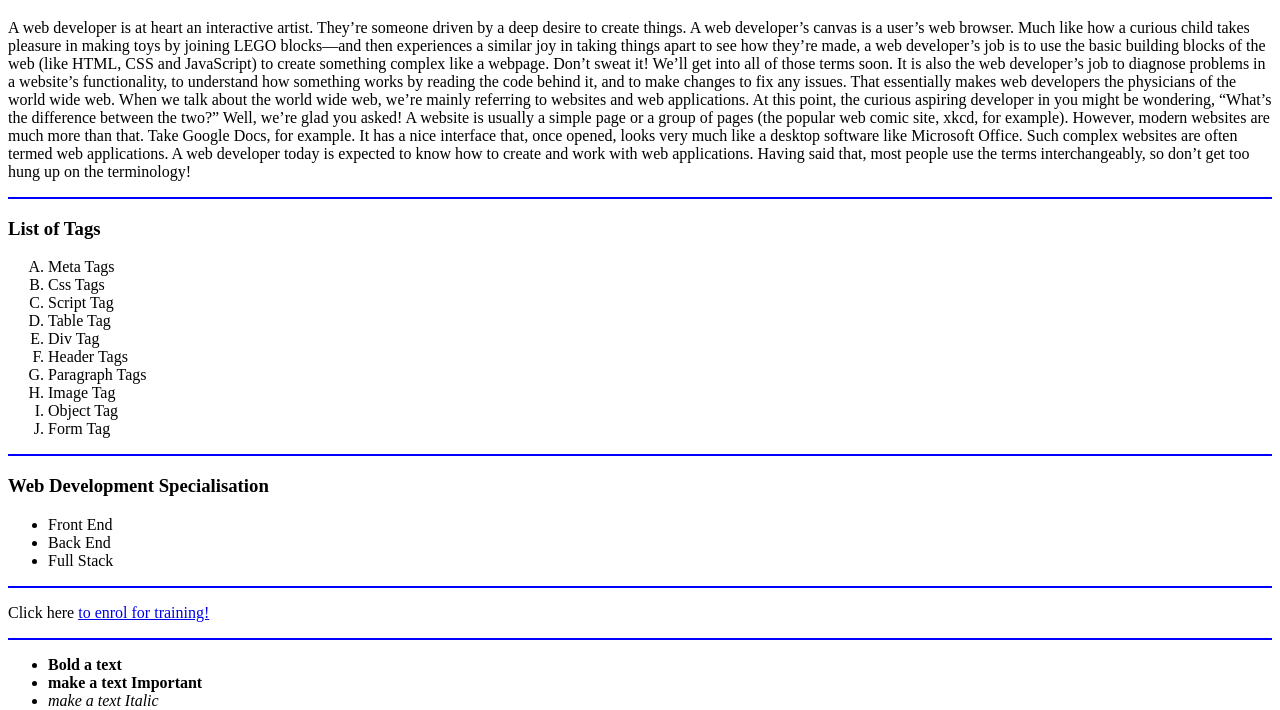
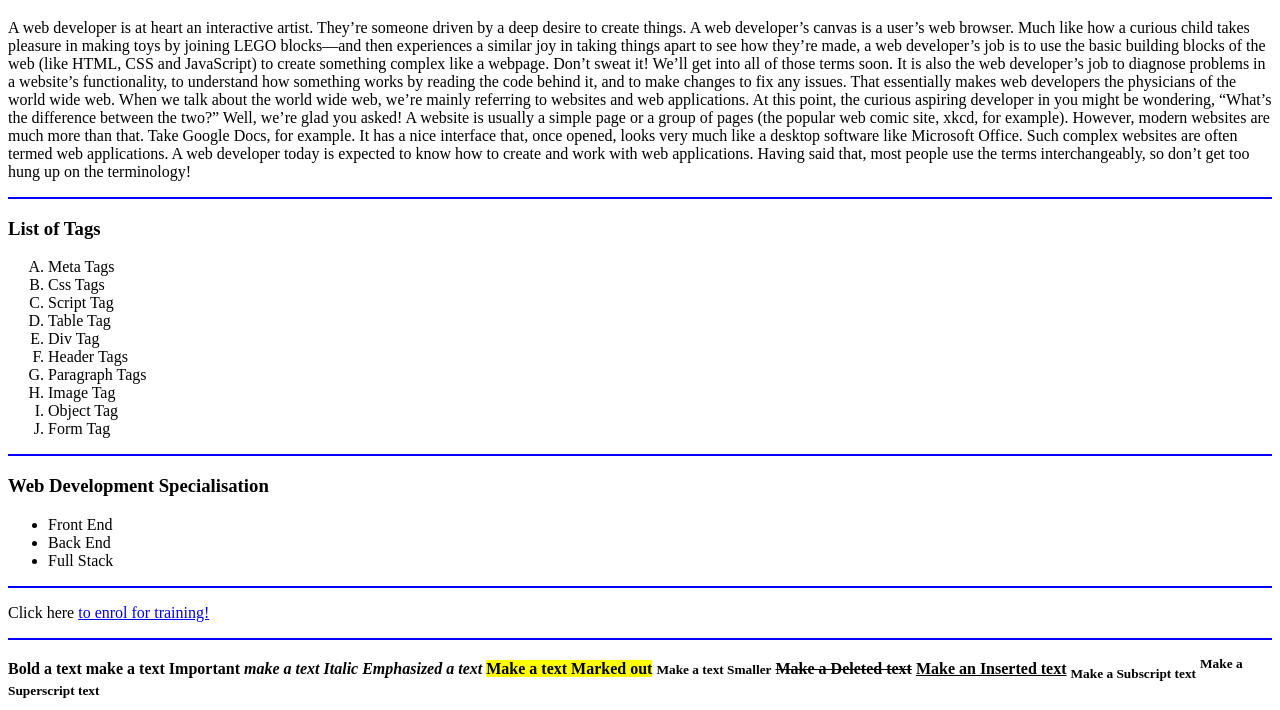
Before and after one commit to thankgodo/assignment1, a plain HTML site: page index.html in a window 1280 px wide. Shown: the part 61-771 px from the top of the page. Drawn offline with Linux system fonts and the light colour scheme.

Commit message:
additional format

```diff
--- a/index.html
+++ b/index.html
@@ -56,6 +56,22 @@ Well, we’re glad you asked! A website is usually a simple page or a group of p
 
     <hr size="2" color="blue">
 <!--This is question nine. Creating another paragraph and applying html formatting here!!-->
+
+<p>
+    <b> Bold a text
+        <strong> make a text Important</strong>
+        <i> make a text Italic</i>
+        <em> Emphasized a text</em>
+        <mark> Make a text Marked out</mark>
+        <small> Make a text Smaller</small>
+        <del> Make a Deleted text</del>
+        <ins> Make an Inserted text</ins>
+        <sub> Make a Subscript text</sub>
+        <sup> Make a Superscript text</sup>
+</p>
+
+<hr size="2" color="blue">
+<!--This is question nine. Creating another paragraph and applying html UNORDERED LIST formatting here!!-->
     <p><ul>
       <li><b> Bold a text</b></li>
         <li><strong> make a text Important</strong></li>
```
